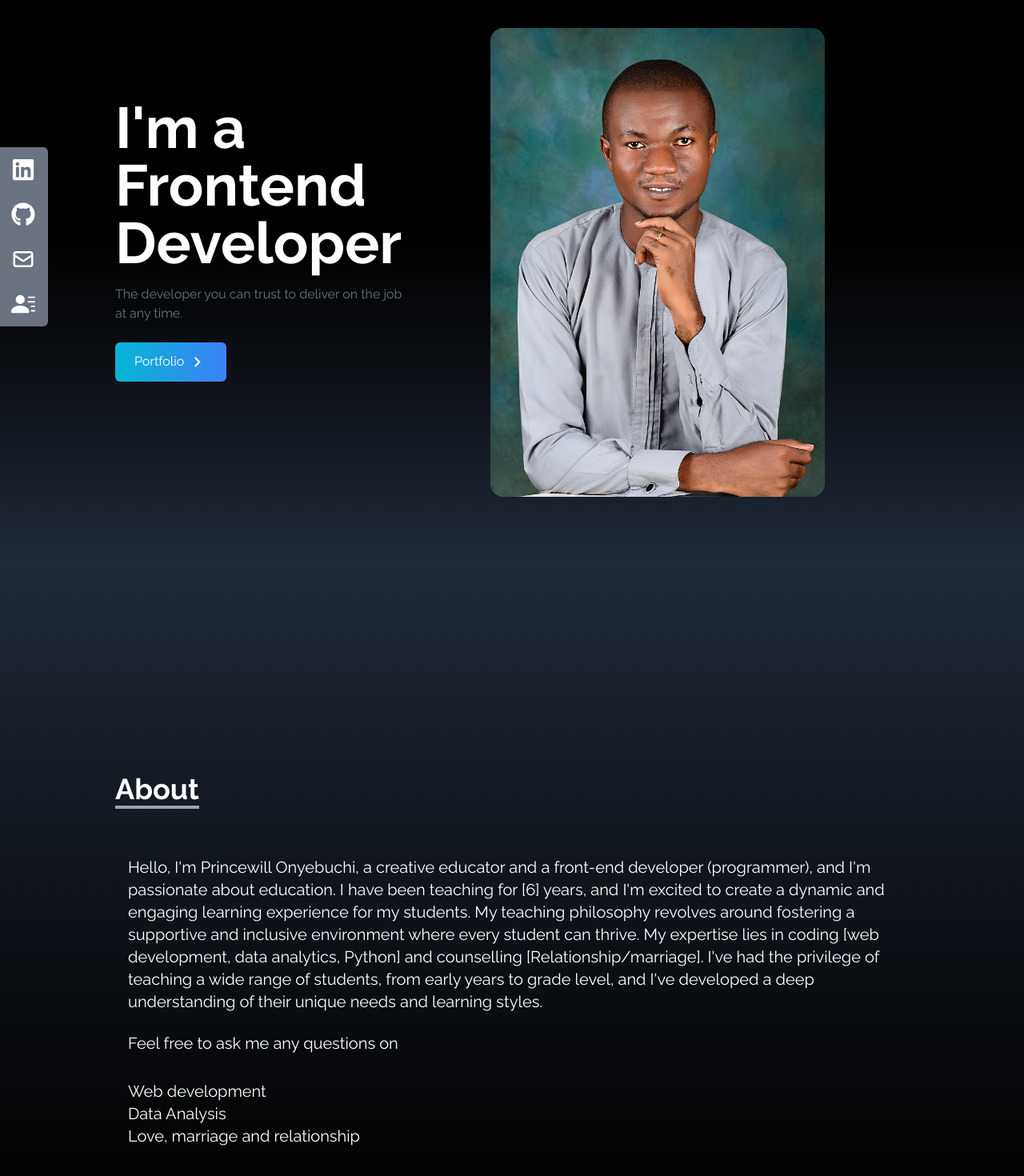
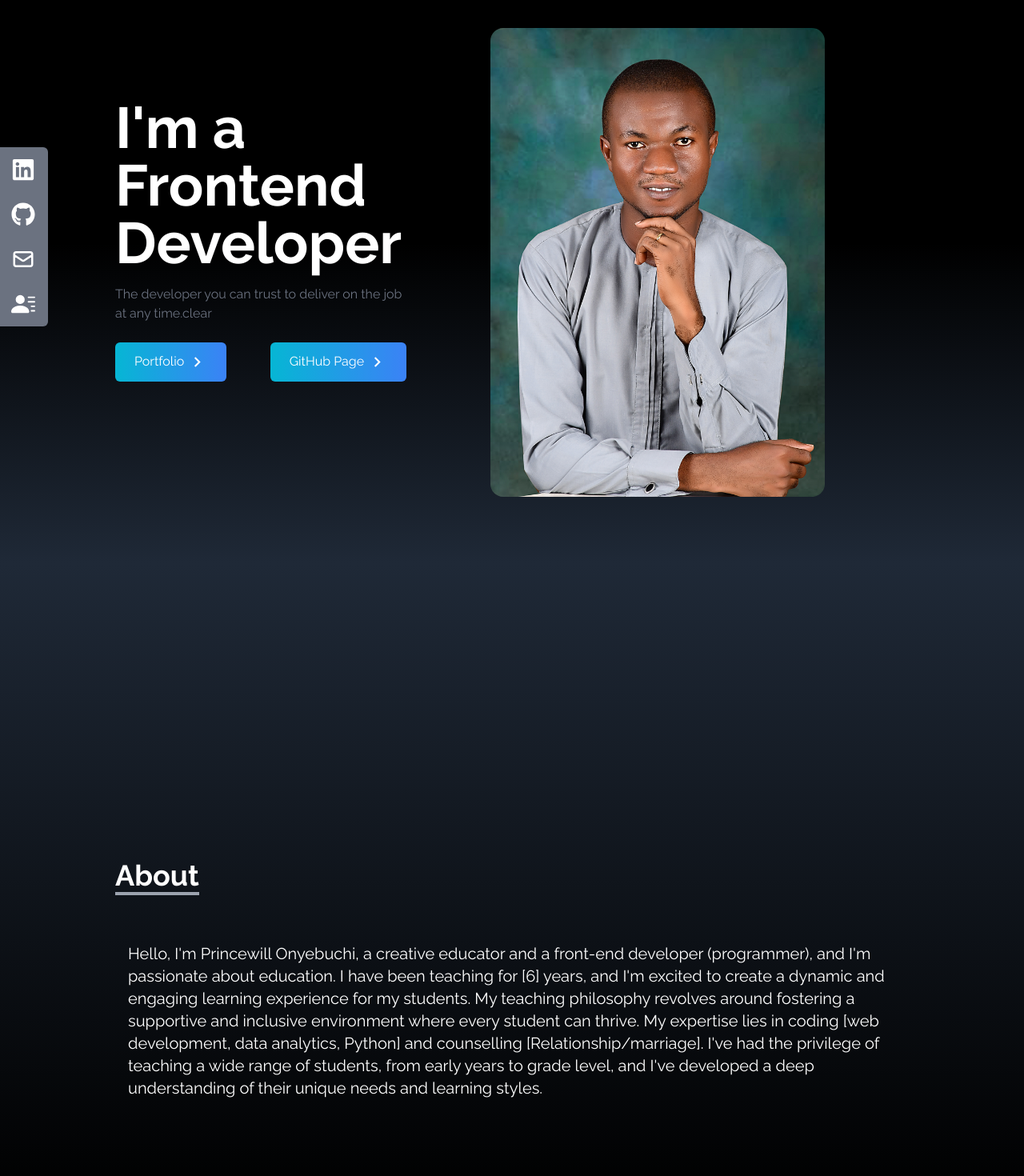
Before and after one commit to PrinceDev1993/portfolio, a React (Vite) app: page / in a window 1280 px wide. Shown: the part 96-1566 px from the top of the page at 80% size. Built offline with nearby package versions, Linux system fonts and the light colour scheme; a web font is replaced by a local one.

Commit message:
second commit

```diff
--- a/src/Component/About.jsx
+++ b/src/Component/About.jsx
@@ -2,22 +2,13 @@ import React from 'react'
 
 const About = () => {
   return (
-    <div name="About" className='w-full h-screen bg-gradient-to-b from-gray-800 to-black text-white'>
+    <div name="About" className='w-full h-screen bg-gradient-to-b from-gray-800 to-black text-white'> <br />
       <div className='max-w-screen-lg p-4 mx-auto flex flex-col justify-center w-full h-full '>
         <div className='pb-8 pt-48 md:pt-0}'>
             <p className='text-4xl font-bold inline border-b-4 border-gray-400'>About</p>
         </div>
 
         <p className='text-xl mt-8 w-auto px-4'>Hello, I'm Princewill Onyebuchi, a creative educator and a front-end developer (programmer), and I'm passionate about education. I have been teaching for [6] years, and I'm excited to create a dynamic and engaging learning experience for my students. My teaching philosophy revolves around fostering a supportive and inclusive environment where every student can thrive. My expertise lies in coding [web development, data analytics, Python] and counselling [Relationship/marriage]. I've had the privilege of teaching a wide range of students, from early years to grade level, and I've developed a deep understanding of their unique needs and learning styles.</p>
-
-        <br />
-
-        <p className='text-xl mb-8 w-2/3 px-4'>Feel free to ask me any questions on</p>
-        <ul className='text-xl px-4'>
-          <li>Web development</li>
-          <li>Data Analysis</li>
-          <li>Love, marriage and relationship</li>
-        </ul>
       </div>
     </div>
   )
--- a/src/Component/Home.jsx
+++ b/src/Component/Home.jsx
@@ -10,11 +10,18 @@ const Home = () => {
         <div className='max-w-screen-lg mx-auto flex flex-col items-center justify-center h-full px-4 md:flex-row '>
             <div className='flex flex-col justify-center h-full '>
                 <h2 className='text-white text-4xl font-bold sm:text-7xl'>I'm a Frontend Developer</h2>
-                <p className='text-gray-500 py-4 max-w-md'>The developer you can trust to deliver on the job at any time.</p>
+                <p className='text-gray-500 py-4 max-w-md'>The developer you can trust to deliver on the job at any time.clear</p>
 
-                <div>
+                <div className='flex justify-between'>
                     <Link to="Portfolio" smooth duration={500} className='group text-white w-fit px-6 py-3 my-2 flex items-center rounded-md bg-gradient-to-r from-cyan-500 to-blue-500 cursor-pointer'>
                         Portfolio
+                        <span className='group-hover:rotate-90 duration-300'>
+                            <MdOutlineKeyboardArrowRight size={25} className='ml-1' />
+                        </span>
+                    </Link>
+
+                    <Link to="https://github.com/PrinceDev1993" smooth duration={500} className='group text-white w-fit px-6 py-3 my-2 flex items-center rounded-md bg-gradient-to-r from-cyan-500 to-blue-500 cursor-pointer'>
+                        GitHub Page
                         <span className='group-hover:rotate-90 duration-300'>
                             <MdOutlineKeyboardArrowRight size={25} className='ml-1' />
                         </span>
```
